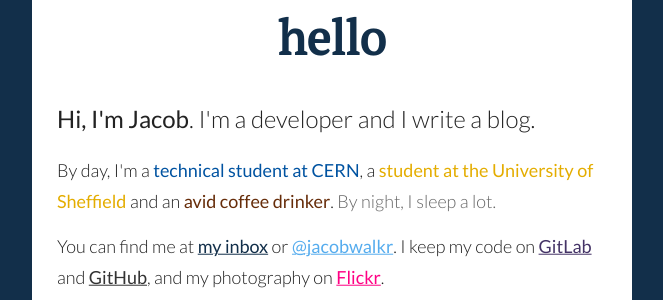
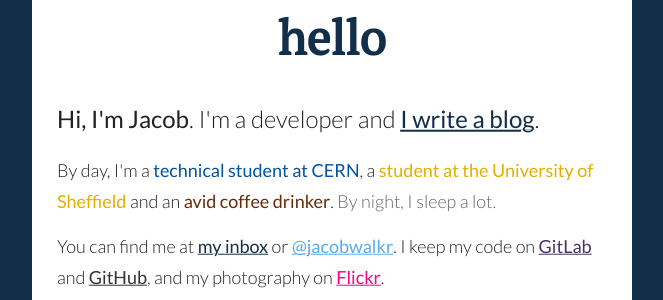
Before and after one commit to jacobwalkr/ja.co.bw, a Jekyll site: the page built from index.html, in a window 1280 px wide. Shown: the part 406-706 px from the top of the page, without its empty margins (308-971 px from the left). Built offline with Jekyll 4.4.1, drawn with Linux system fonts in a browser that asks for light colours.

Commit message:
Add link to blog listing on homepage

```diff
--- a/index.html
+++ b/index.html
@@ -1,7 +1,10 @@
 ---
 layout: default
 ---
-<p class="bio name"><strong>Hi, I'm Jacob</strong>. I'm a developer and I write a blog.</p>
+<p class="bio name">
+    <strong>Hi, I'm Jacob</strong>. I'm a developer and
+    <a href="{{ "/posts" | prepend: site.baseurl | prepend: site.url }}">I write a blog</a>.
+</p>
 <p class="bio">
     By day, I'm a <strong class="cern">technical student at CERN</strong>, a
     <strong class="uni">student at the University of Sheffield</strong> and an
```
